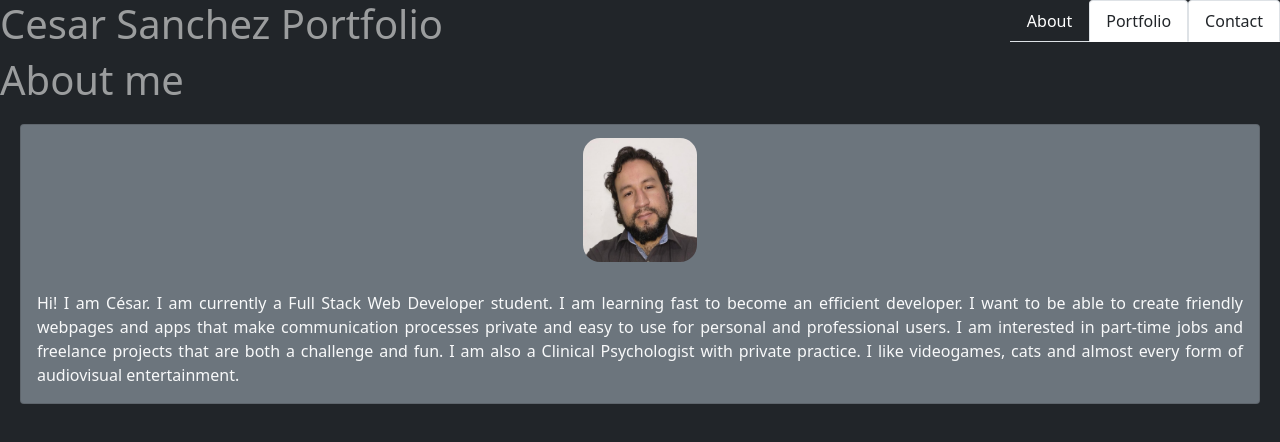
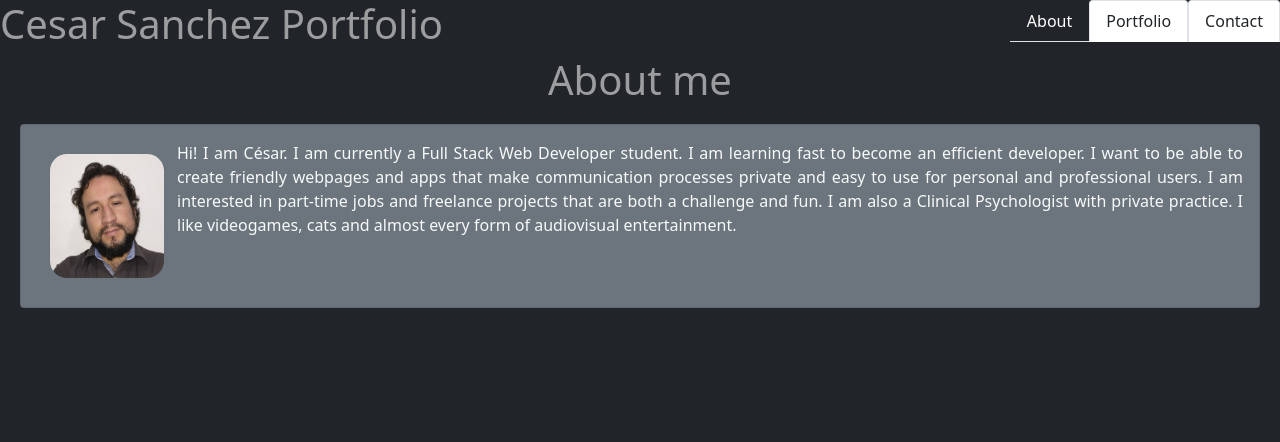
Before and after one commit to csancheze/React-Portfolio, a React (Create React App) app: page / in a window 1280 px wide. Shown: the top 442 px of the page. Built offline with nearby package versions, Linux system fonts and the light colour scheme.

Commit message:
Fixed some style issues about

```diff
--- a/src/App.css
+++ b/src/App.css
@@ -24,9 +24,3 @@
   font-size: calc(10px + 2vmin);
   color: white;
 }
-
-a {
-  text-decoration: none;
-  color: white
-
-}
--- a/src/components/NavTabs.js
+++ b/src/components/NavTabs.js
@@ -9,7 +9,7 @@ const styles= {
 
 function NavTabs({ currentPage, handlePageChange }) {
   return (
-    <ul className="nav nav-tabs">
+    <ul className="nav nav-tabs ">
 
       <li className="nav-item">
         <a
--- a/src/components/PortfolioContainer.js
+++ b/src/components/PortfolioContainer.js
@@ -35,8 +35,8 @@ export default function PortfolioContainer() {
   const handlePageChange = (page) => setCurrentPage(page);
 
   return (
-    <div style={styles.mainDiv}>
-      <header style={styles.header}>
+    <div style={styles.mainDiv} >
+      <header style={styles.header} className="d-flex flex-column flex-md-row">
       <h1>Cesar Sanchez Portfolio</h1>
       <div style={styles.nav}>
       <NavTabs currentPage={currentPage} handlePageChange={handlePageChange} />
--- a/src/components/pages/About.js
+++ b/src/components/pages/About.js
@@ -1,3 +1,4 @@
+
 import React from 'react';
 
 const styles = {
@@ -12,6 +13,8 @@ const styles = {
     borderRadius: '25px',
     alignSelf: 'center',
     margin: '5px',
+    float: 'left',
+
   },
   text: {
     textAlign: 'justify'
@@ -25,11 +28,11 @@ const styles = {
 export default function About() {
   return (
     <div style={styles.mainDiv}>
-      <h1>About me</h1>
+      <h1 className="m-auto text-center">About me</h1>
       <div style={styles.card} className="card bg-secondary text-light">
-      <img style={styles.photo} className="card-img-left flex-shrink-0 p-2" src="./img/me.png" alt="Cesar Sanchez">
+
+      <p style={styles.text} className="card-text p-3"><img style={styles.photo} className="card-img-left flex-shrink-0 p-2" src="./img/me.png" alt="Cesar Sanchez">
       </img>
-      <p style={styles.text} className="card-text p-3">
       Hi! I am César. I am currently a Full Stack Web Developer student. I am learning fast to become an efficient developer. I want to be able to create friendly webpages and apps that make communication processes private and easy to use for personal and professional users. I am interested in part-time jobs and freelance projects that are both a challenge and fun. I am also a Clinical Psychologist with private practice. I like videogames, cats and almost every form of audiovisual entertainment.
       </p>
       </div>
--- a/src/components/pages/Portfolio.js
+++ b/src/components/pages/Portfolio.js
@@ -1,4 +1,5 @@
 import React from 'react';
+import Project from '../Project';
 
 export default function Portfolio() {
   return (
```
